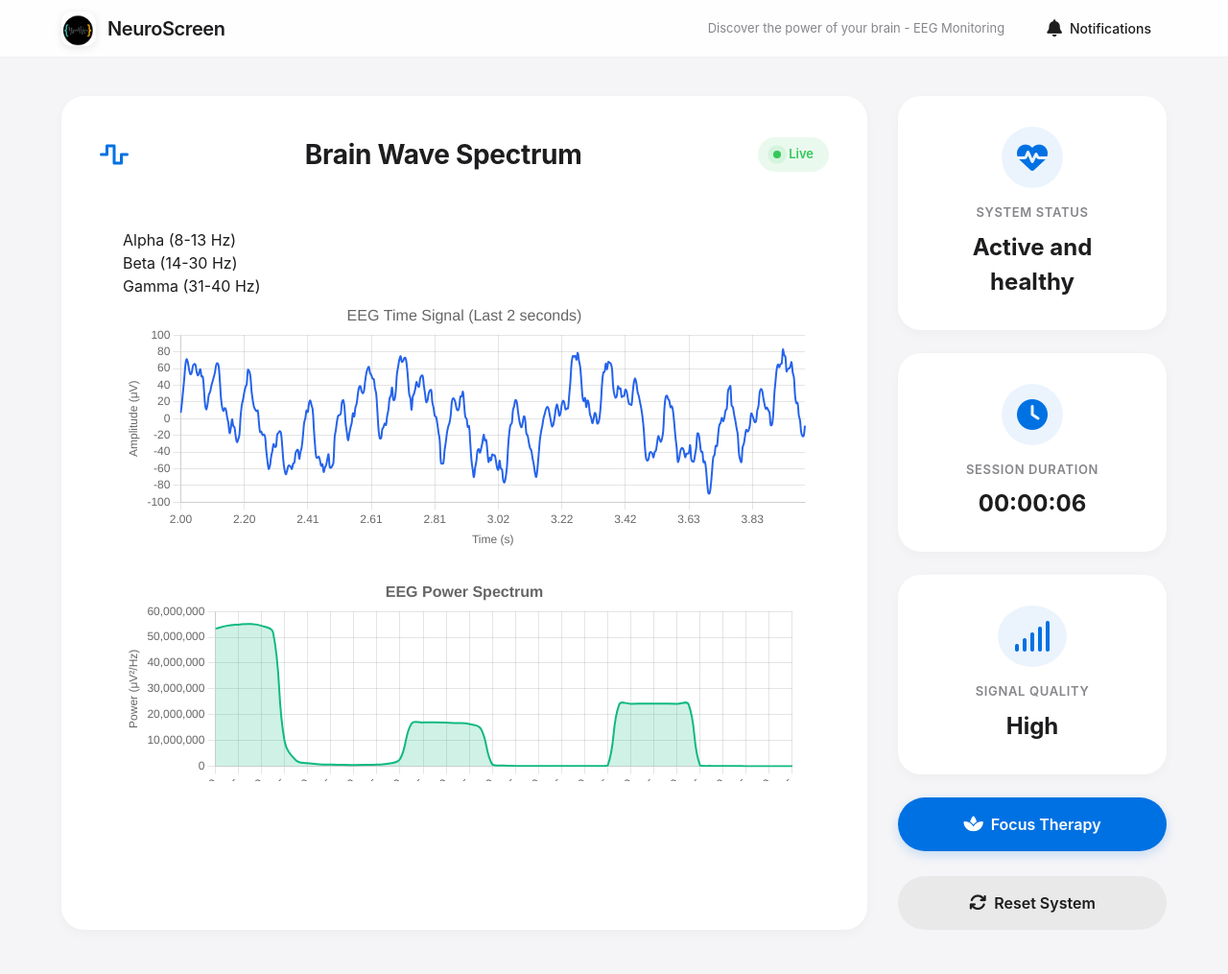
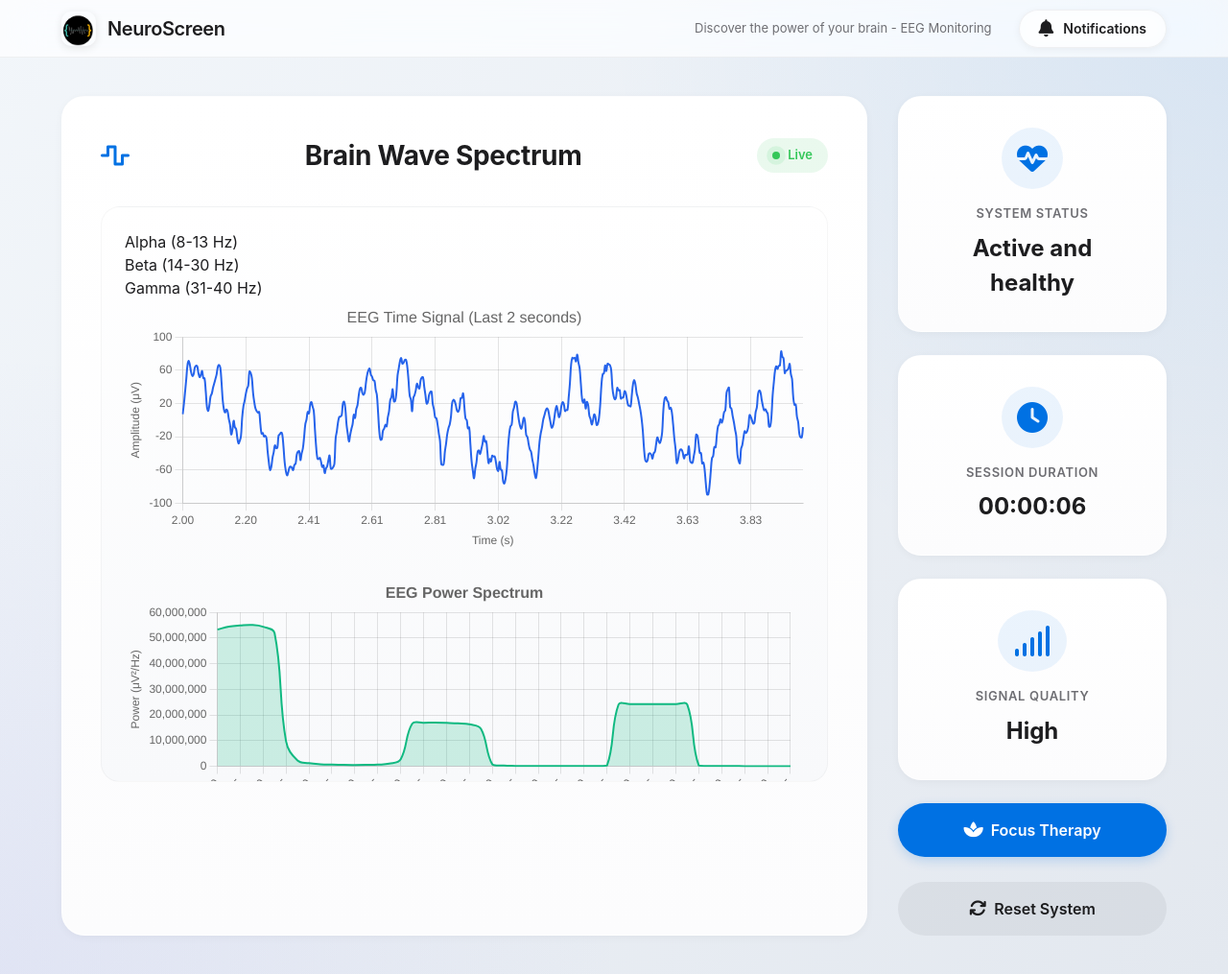
Before and after one commit to hasan0v/Neuroscreen, a Flask app: page / in a window 1280 px wide. Shown: the whole page at 96% size. Run offline with Flask 3, Linux system fonts and the light colour scheme; data comes from the database, SQL or seed files in the repository; data that the repository does not hold is empty.

Commit message:
Refactor CSS for improved background gradients, button styles, and overall UI consistency

```diff
--- a/static/css/style.css
+++ b/static/css/style.css
@@ -9,21 +9,21 @@
   --success-color: #34c759;
 
   /* Backgrounds */
-  --bg-primary: #f5f5f7; /* Apple Light Gray Background */
+  --bg-primary: #eef1f5; /* Darker, cooler background */
   --bg-secondary: #ffffff;
-  --bg-glass: rgba(255, 255, 255, 0.85);
-  --bg-glass-dark: rgba(28, 28, 30, 0.85);
+  --bg-glass: rgba(255, 255, 255, 0.7); /* More transparent for glass effect */
+  --bg-glass-dark: rgba(28, 28, 30, 0.75);
 
   /* Text */
   --text-primary: #1d1d1f;
-  --text-secondary: #86868b;
+  --text-secondary: #6e6e73; /* Darker secondary text for better contrast */
   --text-light: #ffffff;
 
   /* Borders & Shadows */
-  --border-color: rgba(0, 0, 0, 0.0); /* Removed borders for cleaner look */
-  --shadow-sm: 0 4px 12px rgba(0, 0, 0, 0.03);
-  --shadow-md: 0 12px 32px rgba(0, 0, 0, 0.06);
-  --shadow-lg: 0 24px 48px rgba(0, 0, 0, 0.12);
+  --border-color: rgba(0, 0, 0, 0.0);
+  --shadow-sm: 0 2px 8px rgba(0, 0, 0, 0.04);
+  --shadow-md: 0 8px 24px rgba(0, 0, 0, 0.08);
+  --shadow-lg: 0 20px 48px rgba(0, 0, 0, 0.12);
 
   /* Layout */
   --border-radius: 24px; /* Larger, smoother corners */
@@ -44,7 +44,11 @@ html, body {
   height: 100%;
   font-family: -apple-system, BlinkMacSystemFont, "SF Pro Text", "Segoe UI", Roboto, "Helvetica Neue", Arial, sans-serif;
   line-height: 1.5;
-  background-color: var(--bg-primary);
+  /* Premium subtle gradient background to reduce whiteness */
+  background: radial-gradient(circle at top right, rgba(0, 113, 227, 0.08), transparent 40%),
+              radial-gradient(circle at bottom left, rgba(94, 92, 230, 0.08), transparent 40%),
+              linear-gradient(135deg, #f2f6fa 0%, #e3e8ef 100%);
+  background-attachment: fixed;
   color: var(--text-primary);
   overflow-x: hidden;
 }
@@ -166,11 +170,11 @@ html, body {
 
 /* Cards - Clean & Minimal */
 .eeg-section, .info-card, .cell {
-  background: var(--bg-secondary);
+  background: linear-gradient(180deg, #ffffff 0%, #fcfcfd 100%); /* Subtle gradient */
   border-radius: var(--border-radius);
   box-shadow: var(--shadow-sm);
   transition: var(--transition);
-  border: none; /* Removed border */
+  border: 1px solid rgba(255, 255, 255, 0.6); /* Glassy border */
   overflow: hidden;
 }
 
@@ -240,13 +244,14 @@ html, body {
 
 .eeg-container {
   /* flex: 1; Removed to prevent flex growth */
-  background: #ffffff; /* Pure white for chart area */
+  background: linear-gradient(180deg, #ffffff 0%, #f8f9fb 100%); /* Subtle gradient */
   border-radius: 20px;
   position: relative;
   height: 600px; /* Fixed height to prevent infinite loop */
   padding: 24px; /* Restore padding */
   overflow: hidden;
   display: block; /* Ensure block formatting context */
+  border: 1px solid rgba(0, 0, 0, 0.03);
 }
 
 .eeg-displays {
@@ -677,23 +682,32 @@ html, body {
 /* Notification Button in Header */
 .notification-btn {
   position: relative;
-  background: transparent;
-  border: none;
+  background: rgba(255, 255, 255, 0.5); /* Glassy background */
+  backdrop-filter: blur(10px);
+  border: 1px solid rgba(0, 0, 0, 0.05);
   cursor: pointer;
-  padding: 8px 16px;
-  border-radius: 999px; /* Pill shape */
-  transition: all 0.2s ease;
+  padding: 10px 20px; /* Larger padding */
+  border-radius: 999px;
+  transition: all 0.3s cubic-bezier(0.25, 1, 0.5, 1);
   display: flex;
   align-items: center;
-  gap: 8px;
+  gap: 10px;
   color: var(--text-primary);
-  font-weight: 500;
+  font-weight: 600;
   font-family: inherit;
   font-size: 14px;
+  box-shadow: 0 2px 8px rgba(0, 0, 0, 0.05);
 }
 
 .notification-btn:hover {
-  background: rgba(0, 0, 0, 0.05);
+  background: rgba(255, 255, 255, 0.8);
+  transform: translateY(-1px);
+  box-shadow: 0 4px 12px rgba(0, 0, 0, 0.1);
+}
+
+.notification-btn:active {
+  transform: translateY(0);
+  box-shadow: 0 2px 4px rgba(0, 0, 0, 0.05);
 }
 
 .notification-btn i {
```
Also changed, not shown: other parts of static/css/style.css (+132 -11 lines).
